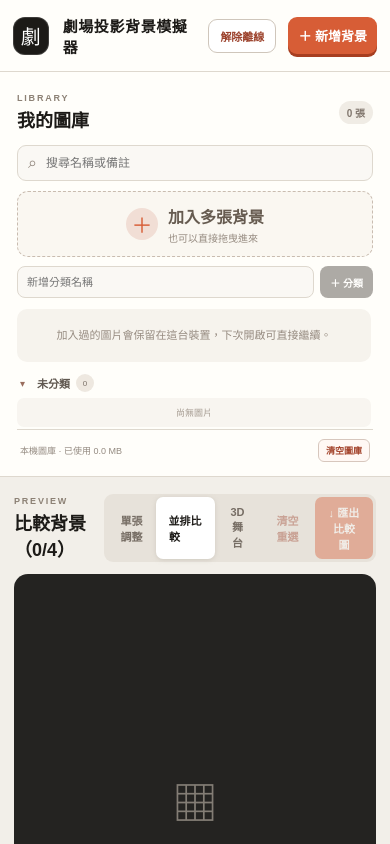
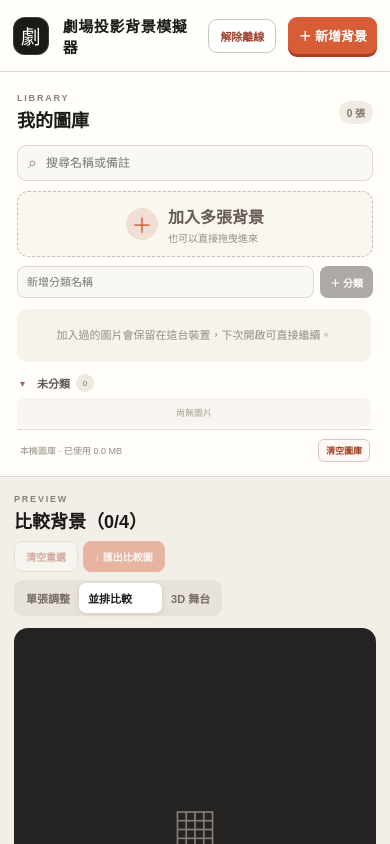
Before and after one commit to workdnld-ops/theatre-background-tool, a React (Vite) app: page / in a window 390 px wide. Both pictures are taken after a click on the button "並排比較". Shown: the top 844 px of the page. Built offline with nearby package versions, Linux system fonts and the light colour scheme.

Commit message:
Fix floor seams and export toolbar

```diff
--- a/app/globals.css
+++ b/app/globals.css
@@ -99,14 +99,18 @@ h3 { font-size: 18px; }
 
 .stage-panel { min-width: 0; min-height: 0; padding: 20px 26px 24px; display: flex; flex-direction: column; overflow: hidden; }
 .stage-toolbar { flex: 0 0 auto; display: flex; align-items: center; justify-content: space-between; margin-bottom: 12px; }
+.stage-toolbar-controls { margin-left: auto; display: flex; align-items: center; gap: 8px; }
+.mode-actions { display: flex; align-items: center; gap: 5px; }
+.mode-actions button { border: 1px solid #d3cbc1; border-radius: 8px; padding: 7px 11px; background: #fffefa; color: #625a52; font-size: 10px; font-weight: 800; white-space: nowrap; }
+.mode-actions button:hover { border-color: #c39a8b; background: #fff7f1; }
+.mode-actions button.export-action { border-color: var(--accent); background: var(--accent); color: white; }
+.mode-actions button.export-action:hover { background: #e26740; }
+.mode-actions button.clear-action { color: #9d422d; }
+.mode-actions button:disabled { opacity: .4; cursor: default; }
 .view-tabs { display: flex; background: #e7e2da; padding: 3px; border-radius: 9px; }
 .view-tabs button { border: 0; background: transparent; border-radius: 7px; padding: 7px 13px; color: #766d64; font-size: 11px; font-weight: 800; }
 .view-tabs button.active { background: white; color: var(--ink); box-shadow: 0 1px 4px #bcb5aa88; }
 .view-tabs b { min-width: 15px; display: inline-grid; place-items: center; background: var(--accent); color: white; border-radius: 999px; font-size: 8px; margin-left: 3px; }
-.view-tabs .clear-compare { margin-left: 3px; color: #9d422d; }
-.view-tabs .clear-compare:disabled { opacity: .4; cursor: default; }
-.view-tabs .export-compare { margin-left: 3px; background: var(--accent); color: white; }
-.view-tabs .export-compare:disabled { opacity: .4; cursor: default; }
 .single-view { min-height: 0; flex: 1; display: flex; flex-direction: column; overflow: hidden; }
 .canvas-wrap { min-height: 0; flex: 1 1 0; background: #242321; border-radius: 14px; padding: clamp(8px, 1.5vw, 18px); display: grid; place-items: center; box-shadow: inset 0 0 0 1px #ffffff12; overflow: hidden; }
 .stage-canvas { position: relative; width: min(100%, 1120px); aspect-ratio: 16/9; overflow: hidden; background: #050505; box-shadow: 0 15px 40px #0008; touch-action: none; }
@@ -129,7 +133,6 @@ h3 { font-size: 18px; }
 .fit-control > div { display: flex; border: 1px solid var(--line); border-radius: 7px; overflow: hidden; }
 .fit-control button { border: 0; background: #f2eee7; color: #726960; padding: 5px 9px; font-size: 10px; font-weight: 700; }
 .fit-control button.active { background: #4a443e; color: white; }
-.export-button { padding-inline: 16px; }
 .note-row { display: grid; grid-template-columns: auto minmax(100px, .55fr) auto minmax(160px, 1fr) auto; align-items: center; gap: 9px; margin-top: 9px; padding-top: 9px; border-top: 1px solid #ece7de; }
 .note-row select { min-width: 0; height: 30px; border: 1px solid var(--line); background: #faf8f4; border-radius: 7px; padding: 0 9px; font-size: 11px; color: var(--ink); }
 .note-row > span { color: #968b80; font-size: 9px; }
@@ -168,7 +171,6 @@ h3 { font-size: 18px; }
 .stage3d-presets button.active { background: #f1ece4; color: #25211e; }
 .stage3d-presets button.reset-view { color: #dfb6a7; }
 .stage3d-presets button.reset-view:hover { background: #a9503838; color: #ffd4c5; }
-.stage3d-presets button.export { margin-left: 3px; background: var(--accent); color: white; }
 .stage3d-help { position: absolute; z-index: 2; left: 14px; bottom: 14px; max-width: calc(100% - 28px); display: flex; align-items: center; gap: 10px; padding: 8px 11px; border: 1px solid #ffffff17; border-radius: 9px; background: #111315d9; color: white; box-shadow: 0 5px 18px #0005; pointer-events: none; backdrop-filter: blur(7px); }
 .stage3d-help strong { max-width: 320px; overflow: hidden; text-overflow: ellipsis; white-space: nowrap; font-size: 10px; }
 .stage3d-help span { color: #9d9b97; font-size: 9px; }
@@ -201,6 +203,8 @@ h3 { font-size: 18px; }
   .note-row > span { display: none; }
   .stage3d-badges span:not(.prototype) { display: none; }
   .stage3d-presets button { padding-inline: 7px; }
+  .stage-toolbar { align-items: flex-start; gap: 8px; }
+  .stage-toolbar-controls { flex-wrap: wrap; justify-content: flex-end; }
 }
 
 @media (max-width: 720px) {
@@ -213,6 +217,9 @@ h3 { font-size: 18px; }
   .workspace { height: auto; min-height: calc(100vh - 72px); grid-template-columns: 1fr; }
   .sidebar { min-height: 330px; max-height: 48vh; border-right: 0; border-bottom: 1px solid var(--line); }
   .stage-panel { min-height: 620px; }
+  .stage-toolbar { flex-wrap: wrap; }
+  .stage-toolbar-controls { width: 100%; justify-content: space-between; }
+  .view-tabs button { padding-inline: 9px; }
   .canvas-wrap { min-height: 300px; padding: 8px; }
   .compare-grid { grid-template-columns: 1fr; }
   .stage3d-shell { min-height: 520px; }
--- a/app/page.tsx
+++ b/app/page.tsx
@@ -2,7 +2,7 @@
 
 import { PointerEvent, useEffect, useLayoutEffect, useMemo, useRef, useState } from "react";
 import { registerSW } from "virtual:pwa-register";
-import Stage3D from "./Stage3D";
+import Stage3D, { type Stage3DHandle } from "./Stage3D";
 
 type ViewMode = "single" | "compare" | "threeD";
 type FitMode = "cover" | "contain";
@@ -356,6 +356,7 @@ export default function Home() {
   const [offlineState, setOfflineState] = useState<OfflineState>(() => localStorage.getItem(OFFLINE_DISABLED_KEY) === "1" ? "disabled" : navigator.onLine ? "preparing" : "offline");
   const [installPrompt, setInstallPrompt] = useState<InstallPromptEvent | null>(null);
   const inputRef = useRef<HTMLInputElement>(null);
+  const stage3DRef = useRef<Stage3DHandle>(null);
   const urlsRef = useRef<string[]>([]);
 
   useEffect(() => {
@@ -892,12 +893,20 @@ export default function Home() {
         <section className="stage-panel">
           <div className="stage-toolbar">
             <div><p className="eyebrow">PREVIEW</p><h2>{viewMode === "single" ? "舞台預覽" : viewMode === "compare" ? `比較背景（${comparedImages.length}/${MAX_COMPARE}）` : "3D 舞台預覽"}</h2></div>
-            <div className="view-tabs">
-              <button className={viewMode === "single" ? "active" : ""} onClick={() => setViewMode("single")}>單張調整</button>
-              <button className={viewMode === "compare" ? "active" : ""} onClick={() => setViewMode("compare")}>並排比較 <b>{compareIds.length || ""}</b></button>
-              <button className={viewMode === "threeD" ? "active" : ""} onClick={() => setViewMode("threeD")}>3D 舞台</button>
-              {viewMode === "compare" && <button className="clear-compare" disabled={!compareIds.length} onClick={() => { setCompareIds([]); showToast("已清空比較選擇。"); }}>清空重選</button>}
-              {viewMode === "compare" && <button className="export-compare" disabled={!comparedImages.length} onClick={() => void exportComparison()}>↓ 匯出比較圖</button>}
+            <div className="stage-toolbar-controls">
+              <div className="mode-actions">
+                {viewMode === "single" && <button className="export-action" disabled={!activeImage} onClick={() => activeImage && void exportComposite(activeImage)}>↓ 匯出 PNG</button>}
+                {viewMode === "compare" && <>
+                  <button className="clear-action" disabled={!compareIds.length} onClick={() => { setCompareIds([]); showToast("已清空比較選擇。"); }}>清空重選</button>
+                  <button className="export-action" disabled={!comparedImages.length} onClick={() => void exportComparison()}>↓ 匯出比較圖</button>
+                </>}
+                {viewMode === "threeD" && <button className="export-action" onClick={() => stage3DRef.current?.exportView()}>↓ 匯出視角</button>}
+              </div>
+              <div className="view-tabs">
+                <button className={viewMode === "single" ? "active" : ""} onClick={() => setViewMode("single")}>單張調整</button>
+                <button className={viewMode === "compare" ? "active" : ""} onClick={() => setViewMode("compare")}>並排比較 <b>{compareIds.length || ""}</b></button>
+                <button className={viewMode === "threeD" ? "active" : ""} onClick={() => setViewMode("threeD")}>3D 舞台</button>
+              </div>
             </div>
           </div>
 
@@ -920,7 +929,6 @@ export default function Home() {
                     <div className="range-control"><label>亮度 <b>{activeImage.transform.brightness}%</b></label><input type="range" min="30" max="140" value={activeImage.transform.brightness} onChange={(e) => updateTransform(activeImage.id, { ...activeImage.transform, brightness: Number(e.target.value) })} /></div>
                     <div className="fit-control"><label>填滿方式</label><div><button className={activeImage.transform.fit === "cover" ? "active" : ""} onClick={() => updateTransform(activeImage.id, { ...activeImage.transform, fit: "cover" })}>填滿</button><button className={activeImage.transform.fit === "contain" ? "active" : ""} onClick={() => updateTransform(activeImage.id, { ...activeImage.transform, fit: "contain" })}>完整</button></div></div>
                     <button className="secondary" onClick={resetActive}>重設</button>
-                    <button className="primary export-button" onClick={() => void exportComposite(activeImage)}>↓ 匯出 PNG</button>
                   </div>
                   <div className="note-row">
                     <label htmlFor="image-category">圖片分類</label>
@@ -981,7 +989,7 @@ export default function Home() {
               )}
             </div>
           ) : (
-            <Stage3D image={activeImage} />
+            <Stage3D ref={stage3DRef} image={activeImage} />
           )}
         </section>
       </section>
```
Also changed, not shown: app/Stage3D.tsx (+18 -11 lines).
